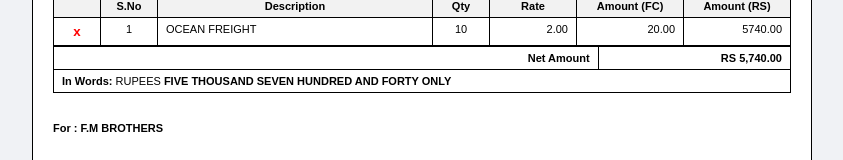
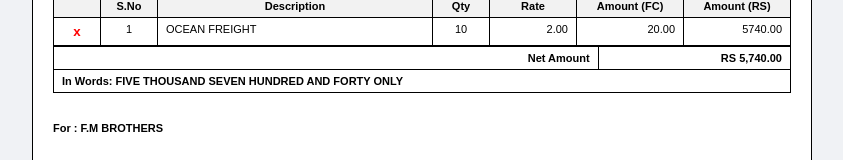
Before and after one commit to Asaaaa194/INVOICE-PRTY, a plain HTML site: page index.html in a window 1280 px wide. Shown: the part 524-684 px from the top of the page, without its empty margins (218-1061 px from the left). Drawn offline with Linux system fonts and the light colour scheme.

Commit message:
Update index.html

```diff
--- a/index.html
+++ b/index.html
@@ -161,7 +161,7 @@
             </tr>
             <tr>
                 <td colspan="2">
-                    <strong>In Words:</strong> RUPEES <span id="wordsDisplay" style="text-transform: uppercase; font-weight: bold;">Five Thousand Seven Hundred Forty Only</span>
+                    <strong>In Words:</strong> <span id="wordsDisplay" style="text-transform: uppercase; font-weight: bold;">Five Thousand Seven Hundred Forty Only</span>
                 </td>
             </tr>
         </table>
```
